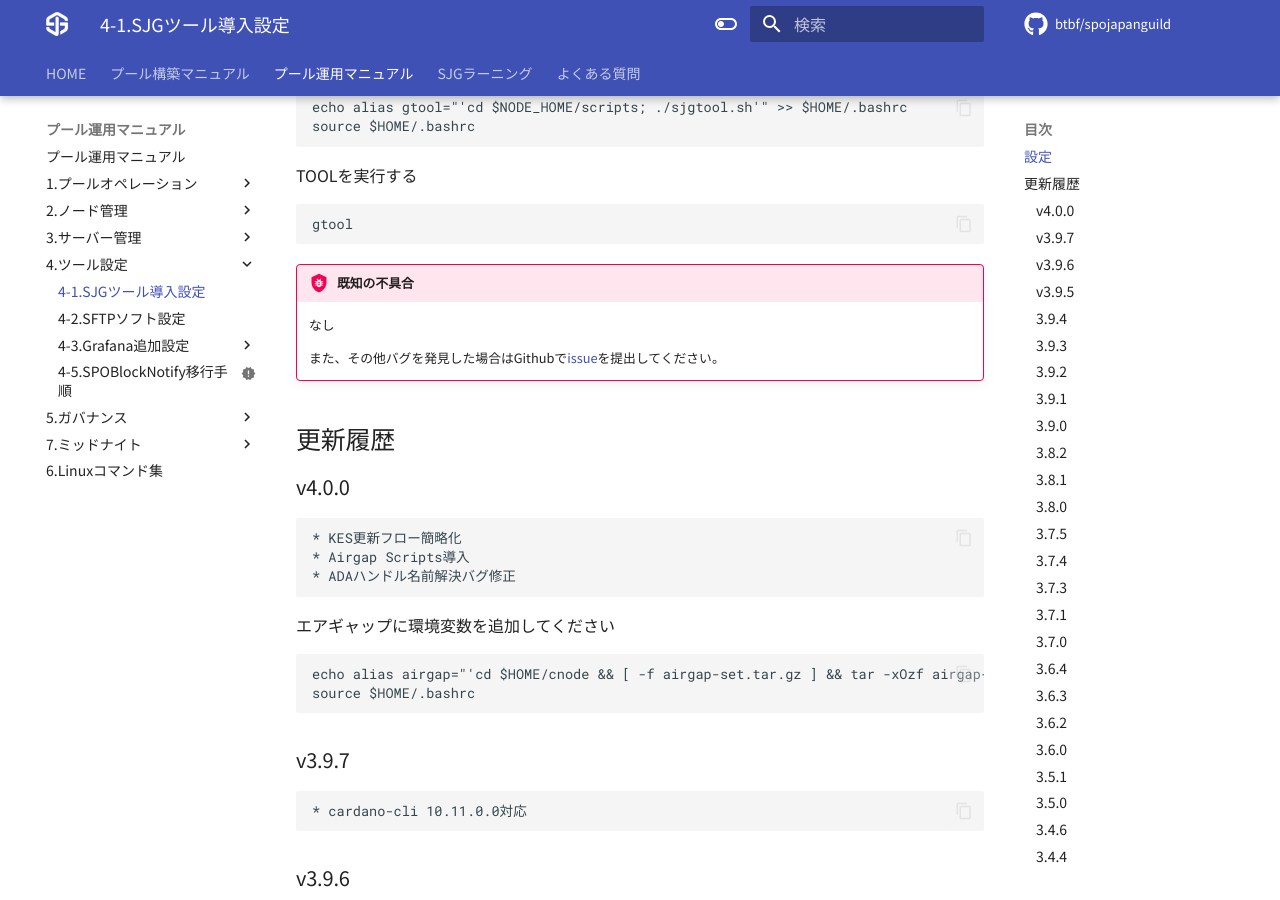
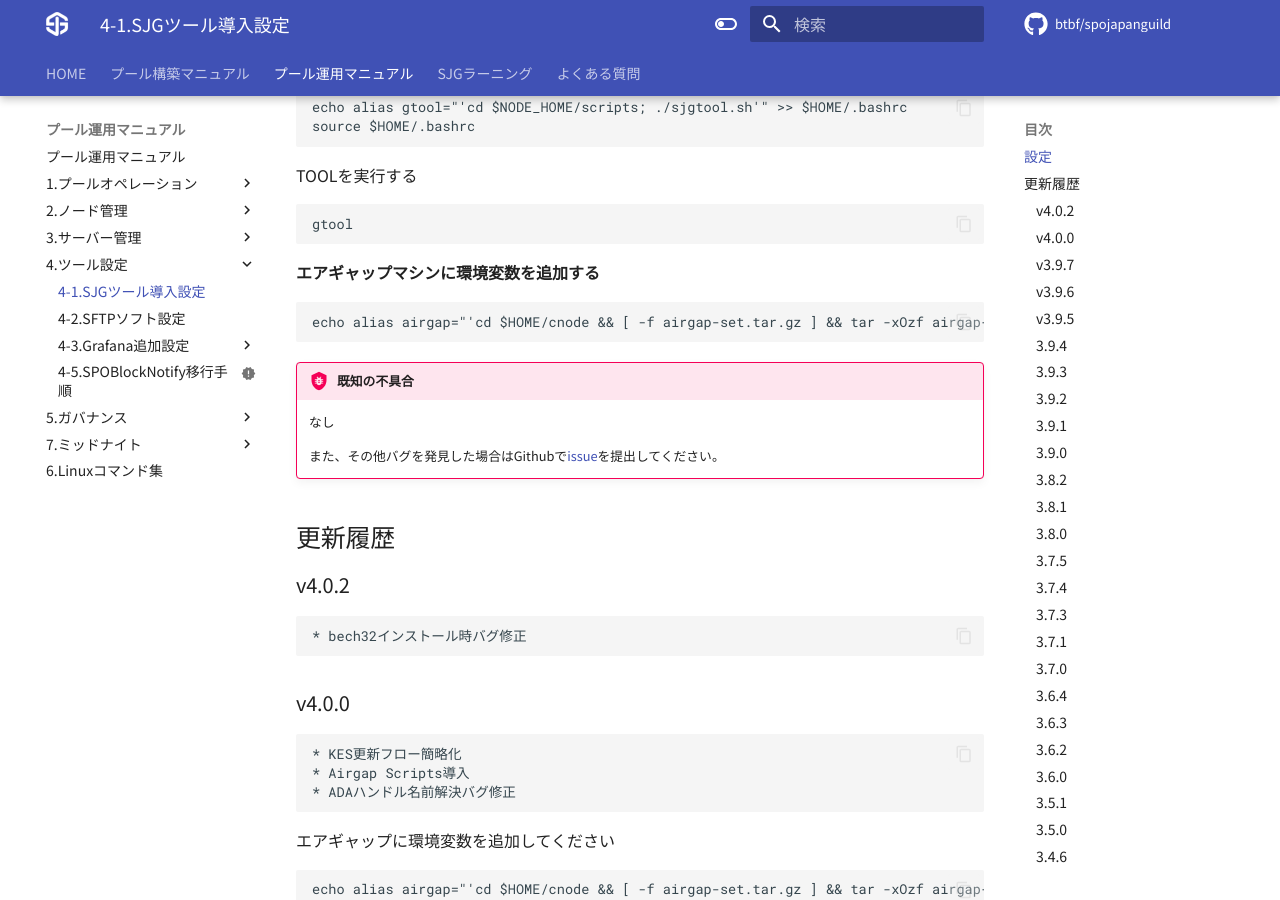
Before and after one commit to btbf/spojapanguild, an MkDocs documentation site: the page built from docs/operation/tool.md, in a window 1280 px wide and 900 px high, scrolled down 1714 px. Built offline with MkDocs 1.6.1 and Material for MkDocs 9.7.7, drawn with Linux system fonts in a browser that asks for light colours; comment, search, counter and statistics services are not loaded.

Commit message:
sjg-tool v4.0.2 changelog

````diff
--- a/docs/operation/tool.md
+++ b/docs/operation/tool.md
@@ -61,6 +61,11 @@ TOOLを実行する
 gtool
 ```
 
+**エアギャップマシンに環境変数を追加する**
+```
+echo alias airgap="'cd $HOME/cnode && [ -f airgap-set.tar.gz ] && tar -xOzf airgap-set.tar.gz airgap_script | bash -s verify || echo "airgap-set.tar.gz が見つかりません"'" >> $HOME/.bashrc
+```
+
 !!! bug "既知の不具合"
 
     なし
@@ -68,6 +73,9 @@ gtool
     また、その他バグを発見した場合はGithubで[issue](https://github.com/btbf/spojapanguild/issues)を提出してください。
 
 ## 更新履歴
+
+### v4.0.2
+    * bech32インストール時バグ修正
 
 ### v4.0.0
     * KES更新フロー簡略化
````
